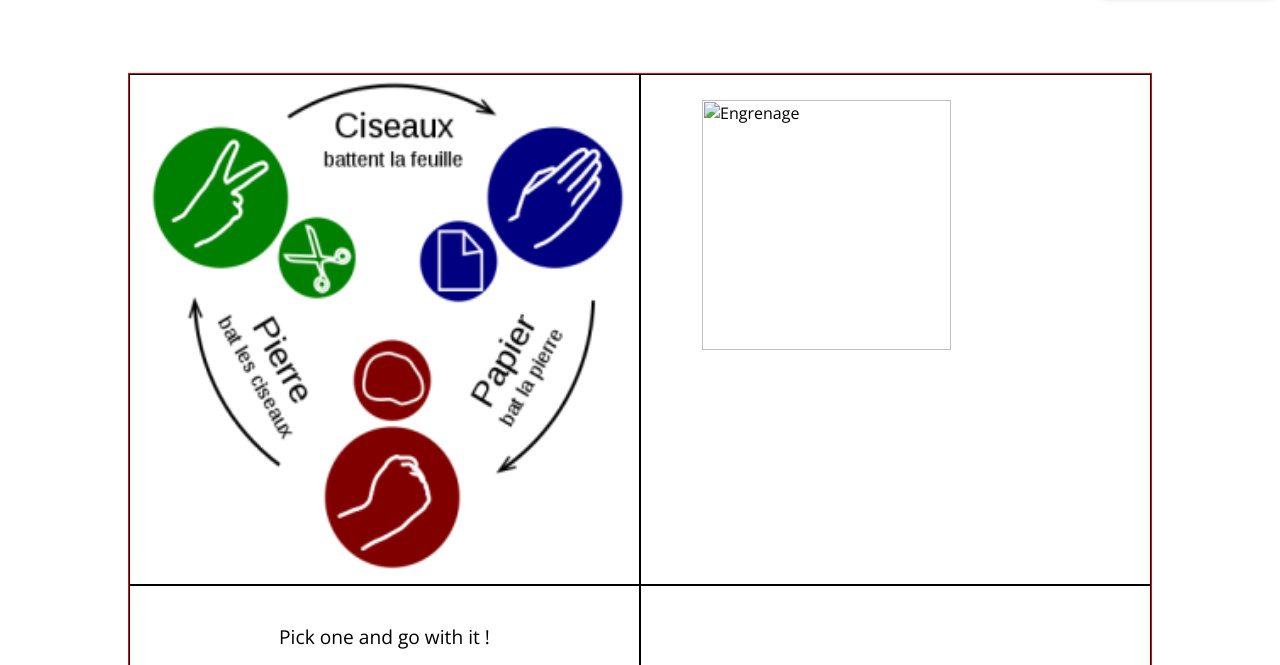
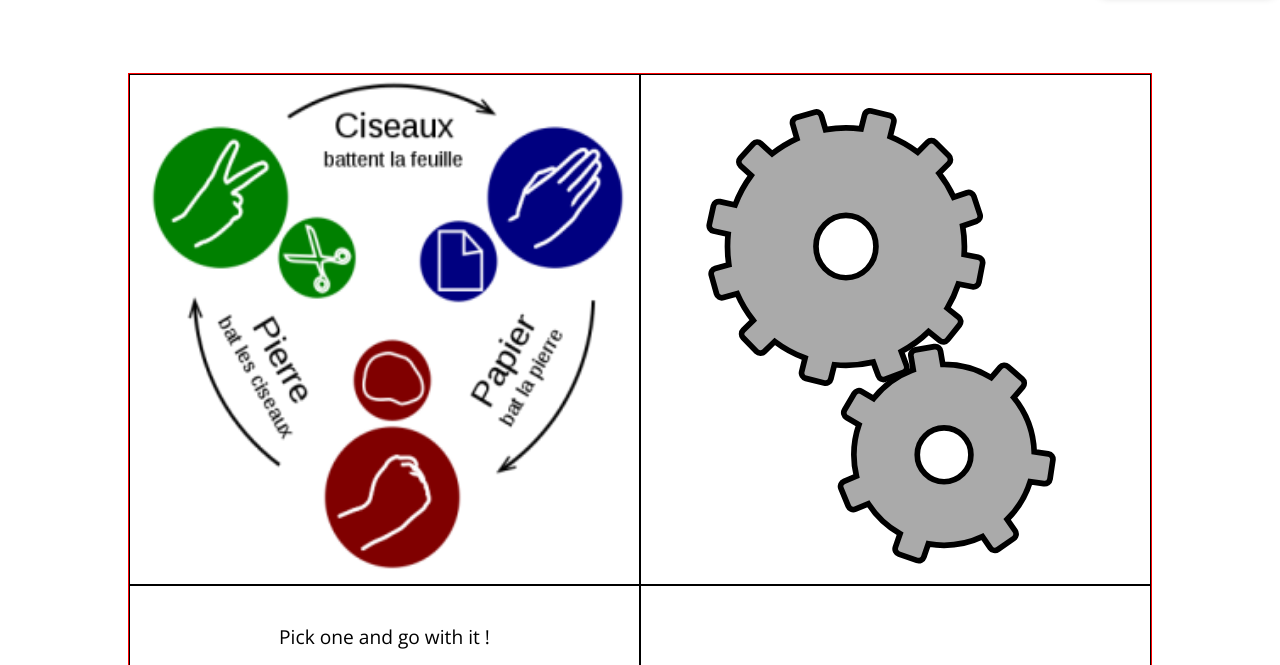
Before and after one commit to GrumpfGrincheux/Training-site, a plain HTML site: page playground.html in a window 1280 px wide. Shown: the part 135-800 px from the top of the page. Drawn offline with nearby package versions, Linux system fonts and the light colour scheme.

Commit message:
Update playground.html

```diff
--- a/playground.html
+++ b/playground.html
@@ -63,7 +63,7 @@
                   <p id="computer-choice"></p>
                 </div>
                 <div class="computer">
-                  <img src="Meuble_héraldique_Engrenage.svg" alt="Engrenage">
+                  <img src="engrenage.svg" alt="Engrenage">
                 </div>
             </section>
         </main>
```
